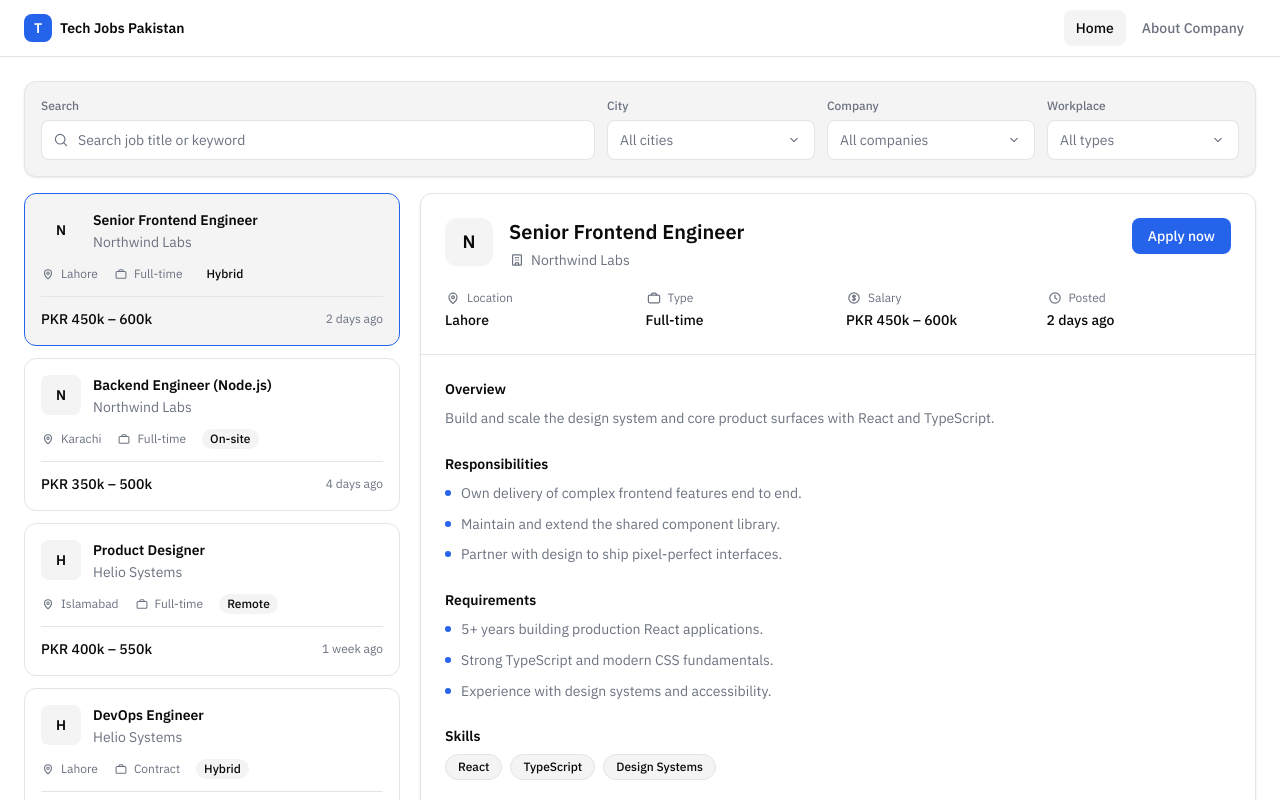
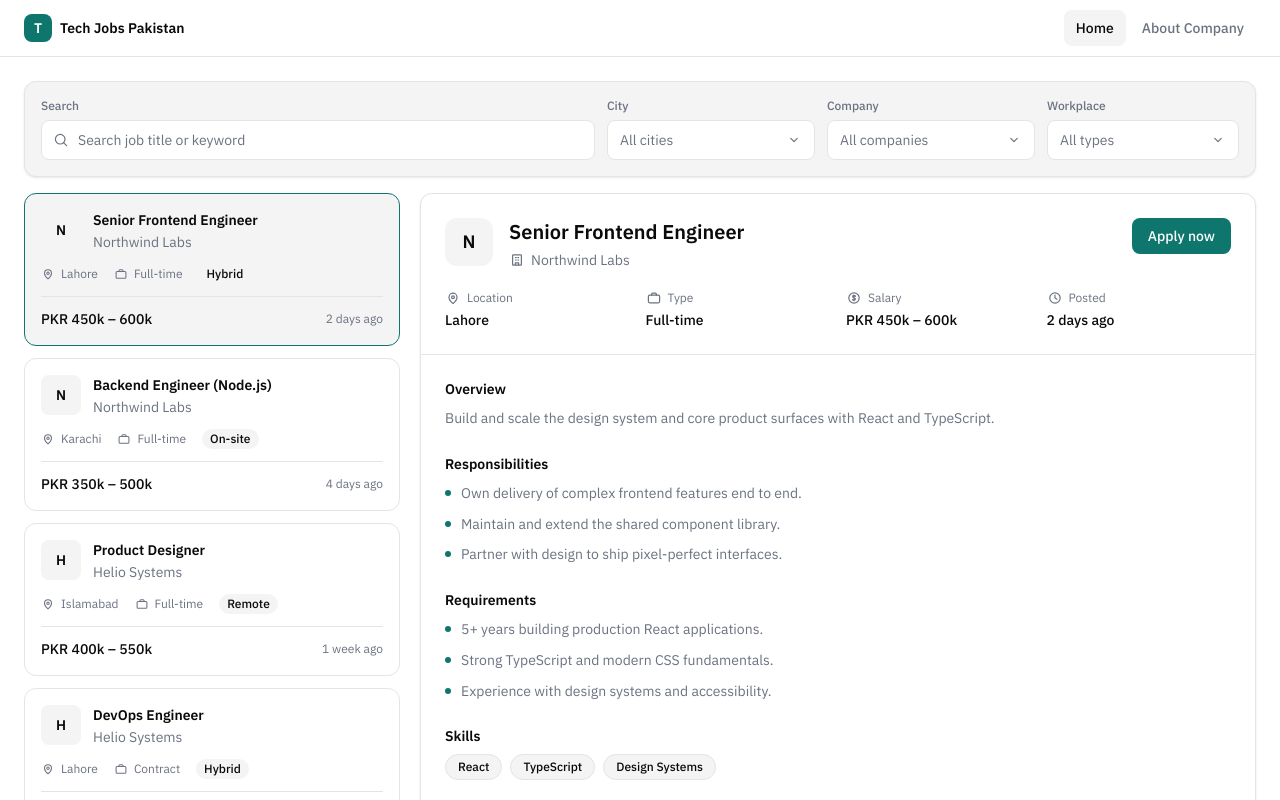
Before and after one commit to mubashirhussan/tech-radar, a Next.js app: page / in a window 1280 px wide. Shown: the top 800 px of the page. Built offline with nearby package versions, Linux system fonts and the light colour scheme.

Commit message:
added primary color

```diff
--- a/src/app/globals.css
+++ b/src/app/globals.css
@@ -10,9 +10,9 @@
   --color-muted: #6b7280;
   --color-subtle: #f4f4f5;
   --color-border: #e4e4e7;
-  --color-primary: #2563eb;
+  --color-primary: #0f766e;
   --color-primary-foreground: #ffffff;
-  --color-ring: #93c5fd;
+  --color-ring: #5eead4;
 
   /* Type scale (rem-based for crisp scaling) */
   --text-xs: 0.75rem;
@@ -54,7 +54,7 @@
     --color-muted: #9ca3af;
     --color-subtle: #18181b;
     --color-border: #27272a;
-    --color-ring: #1d4ed8;
+    --color-ring: #115e59;
   }
 }
 
```
